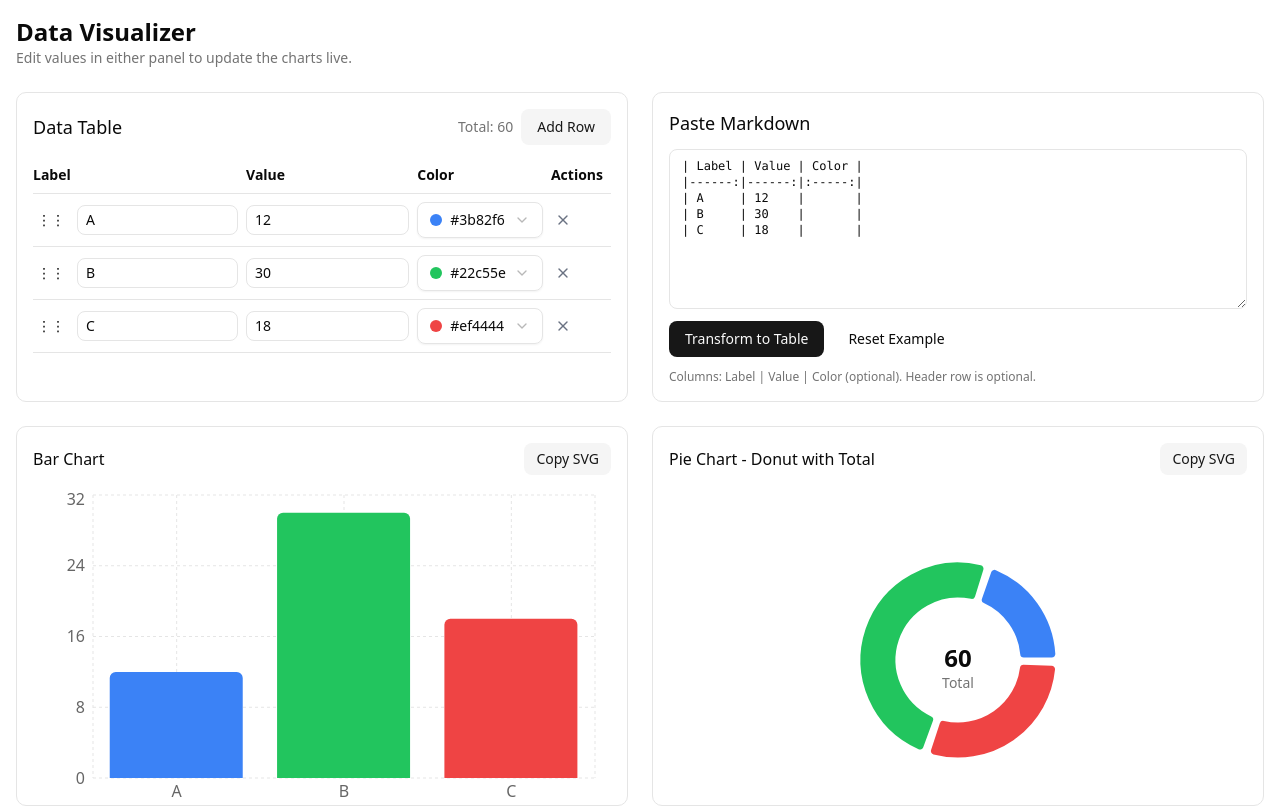
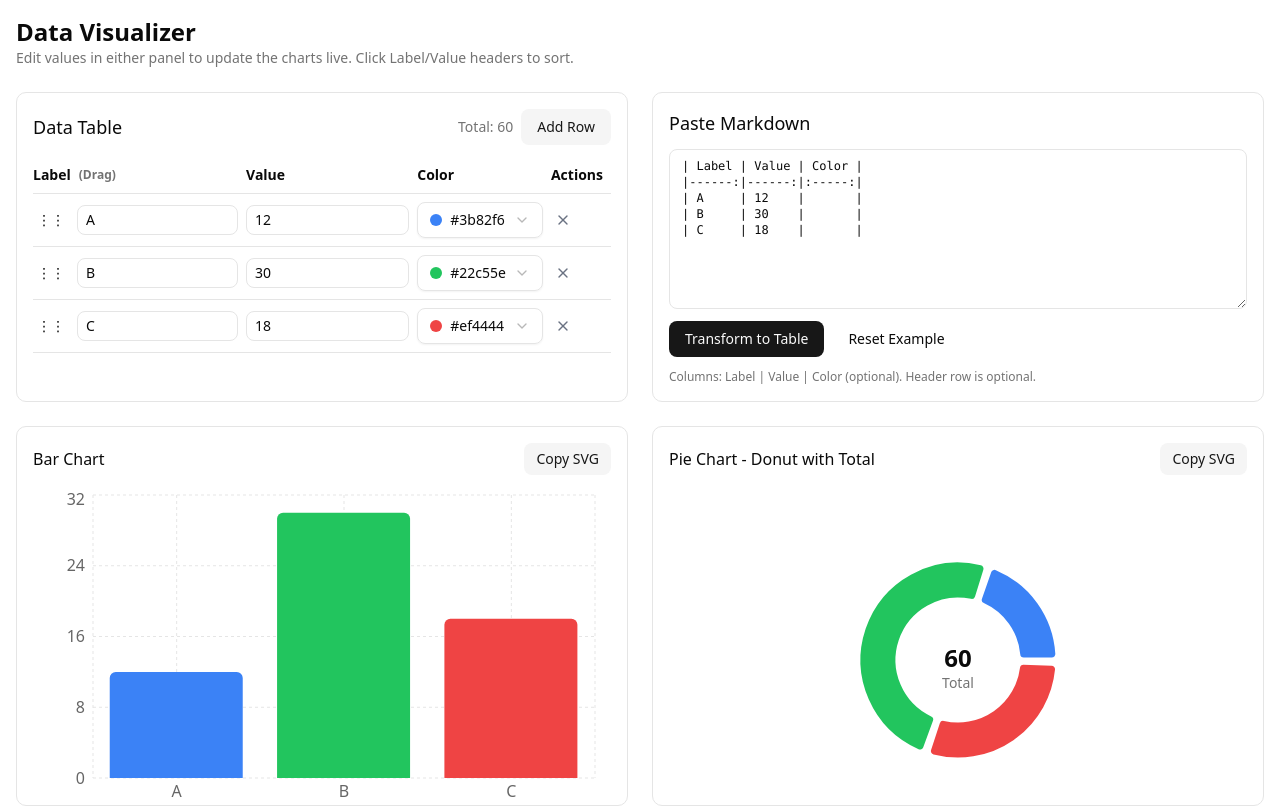
Before and after one commit to s1n-c0s/FastChart, a React (Vite) app: page / in a window 1280 px wide. Shown: the top 807 px of the page. Built offline with nearby package versions, Linux system fonts and the light colour scheme.

Commit message:
+ Sort data system

```diff
--- a/src/components/DataVisualizer.tsx
+++ b/src/components/DataVisualizer.tsx
@@ -208,6 +208,9 @@ export default function DataVisualizer() {
   const [stackedHorizontal, setStackedHorizontal] = useState(true)
   const [markdownInput, setMarkdownInput] = useState<string>(`| Label | Value | Color |\n|------:|------:|:-----:|\n| A     | 12    |       |\n| B     | 30    |       |\n| C     | 18    |       |`)
 
+  // 💡 NEW: State สำหรับการจัดเรียง
+  const [sortConfig, setSortConfig] = useState<{ key: 'label' | 'value'; direction: 'asc' | 'desc' } | null>(null)
+
   // 💡 State และ Ref สำหรับ Custom Notification
   const [showCopyNotification, setShowCopyNotification] = useState(false)
   const copyTimeoutRef = useRef<ReturnType<typeof setTimeout> | null>(null)
@@ -281,31 +284,69 @@ export default function DataVisualizer() {
   }
 
   const total = useMemo(() => data.reduce((sum, d) => sum + (isFinite(d.value) ? d.value : 0), 0), [data])
+
+  // 💡 NEW: ข้อมูลที่จัดเรียงแล้ว
+  const sortedData = useMemo(() => {
+    let sortableData = [...data]
+
+    if (sortConfig !== null) {
+      sortableData.sort((a, b) => {
+        if (a[sortConfig.key] < b[sortConfig.key]) {
+          return sortConfig.direction === 'asc' ? -1 : 1
+        }
+        if (a[sortConfig.key] > b[sortConfig.key]) {
+          return sortConfig.direction === 'asc' ? 1 : -1
+        }
+        return 0
+      })
+    }
+    // หากมีการจัดเรียง เราจะไม่ให้ dnd-kit ทำงาน ซึ่งจะทำให้อันดับคงที่
+    return sortableData
+  }, [data, sortConfig])
+
+  // 💡 NEW: ฟังก์ชันจัดการการคลิกปุ่มจัดเรียง
+  const requestSort = (key: 'label' | 'value') => {
+    let direction: 'asc' | 'desc' = 'asc'
+    if (
+      sortConfig &&
+      sortConfig.key === key &&
+      sortConfig.direction === 'asc'
+    ) {
+      direction = 'desc'
+    } else if (sortConfig && sortConfig.key === key && sortConfig.direction === 'desc') {
+       // หากคลิกซ้ำเป็นครั้งที่ 3 ให้ยกเลิกการจัดเรียง (กลับเป็น null)
+       setSortConfig(null)
+       return
+    }
+    setSortConfig({ key, direction })
+  }
+
+  // 💡 ปรับใช้ sortedData กับการคำนวณสำหรับแผนภูมิ
   const stackedData = useMemo(() => {
     const obj: Record<string, number | string> = { name: 'All' }
-    for (const d of data) {
+    for (const d of sortedData) {
       obj[d.id] = Math.max(0, isFinite(d.value) ? d.value : 0)
     }
     return [obj]
-  }, [data])
+  }, [sortedData])
   const idToLabel = useMemo(() => {
     const m = new Map<string, string>()
-    for (const d of data) m.set(d.id, d.label)
+    for (const d of sortedData) m.set(d.id, d.label)
     return m
-  }, [data])
+  }, [sortedData])
   const labelToId = useMemo(() => {
     const m = new Map<string, string>()
-    for (const d of data) m.set(d.label, d.id)
+    for (const d of sortedData) m.set(d.label, d.id)
     return m
-  }, [data])
+  }, [sortedData])
   const idToValue = useMemo(() => {
     const m = new Map<string, number>()
-    for (const d of data) m.set(d.id, Math.max(0, isFinite(d.value) ? d.value : 0))
+    for (const d of sortedData) m.set(d.id, Math.max(0, isFinite(d.value) ? d.value : 0))
     return m
-  }, [data])
+  }, [sortedData])
   const stackedSum = useMemo(() => {
-    return data.reduce((s, d) => s + Math.max(0, isFinite(d.value) ? d.value : 0), 0)
-  }, [data])
+    return sortedData.reduce((s, d) => s + Math.max(0, isFinite(d.value) ? d.value : 0), 0)
+  }, [sortedData])
 
   function StackedTooltip({ active, payload }: { active?: boolean; payload?: Array<{ name?: string; value: number } & Record<string, unknown>> }) {
     if (!active || !payload || payload.length === 0) return null
@@ -356,6 +397,9 @@ export default function DataVisualizer() {
   }
 
   function handleDragEnd(event: DragEndEvent) {
+    // ไม่อนุญาตให้ลากจัดเรียงหากกำลังอยู่ในโหมดจัดเรียง (sort)
+    if (sortConfig !== null) return
+
     const { active, over } = event
     if (over && active.id !== over.id) {
       setData(prev => {
@@ -377,11 +421,14 @@ export default function DataVisualizer() {
     })
   )
 
+  // 💡 ตัวแปรสำหรับตรวจสอบว่าควรเปิดใช้งานการลากได้หรือไม่
+  const isDndEnabled = sortConfig === null
+
   return (
     <div className="p-4 space-y-6">
       <div>
         <h1 className="text-2xl font-semibold">Data Visualizer</h1>
-        <p className="text-sm text-muted-foreground">Edit values in either panel to update the charts live.</p>
+        <p className="text-sm text-muted-foreground">Edit values in either panel to update the charts live. Click Label/Value headers to sort.</p>
       </div>
 
       <div className="grid grid-cols-1 md:grid-cols-2 gap-6">
@@ -389,7 +436,7 @@ export default function DataVisualizer() {
         {/* --- Left Panel: Data Table --- */}
         <div className="rounded-lg border p-4">
           <div className="flex items-center justify-between mb-3">
-            <h2 className="text-lg font-medium">Data Table</h2>
+            <h2 className="text-lg font-medium">Data Table {sortConfig && <span className="text-sm text-primary">(Sorted)</span>}</h2>
             <div className="flex items-center gap-2">
               <div className="text-sm text-muted-foreground">Total: {total.toLocaleString()}</div>
               <Button variant="secondary" onClick={addRow}>Add Row</Button>
@@ -399,20 +446,57 @@ export default function DataVisualizer() {
             <table className="w-full text-sm">
               <thead>
                 <tr className="border-b">
-                  <th className="text-left py-2 pr-2 min-w-[160px]">Label</th>
-                  <th className="text-left py-2 pr-2 min-w-[120px]">Value</th>
+                  <th className="text-left py-2 pr-2 min-w-[160px]">
+                    {/* 💡 Sort Button สำหรับ Label */}
+                    <button
+                      className="inline-flex items-center gap-1 font-semibold hover:text-foreground/80 transition-colors"
+                      onClick={() => requestSort('label')}
+                      aria-label="Sort by Label"
+                    >
+                      Label
+                      {sortConfig?.key === 'label' && (
+                         // แสดงไอคอนลูกศรขึ้นหรือลง
+                        <span aria-hidden="true">
+                          {sortConfig.direction === 'asc' ? '↑' : '↓'}
+                        </span>
+                      )}
+                      {isDndEnabled && <span className="text-xs text-muted-foreground ml-1">(Drag)</span>}
+                    </button>
+                  </th>
+                  <th className="text-left py-2 pr-2 min-w-[120px]">
+                    {/* 💡 Sort Button สำหรับ Value */}
+                    <button
+                      className="inline-flex items-center gap-1 font-semibold hover:text-foreground/80 transition-colors"
+                      onClick={() => requestSort('value')}
+                      aria-label="Sort by Value"
+                    >
+                      Value
+                      {sortConfig?.key === 'value' && (
+                         // แสดงไอคอนลูกศรขึ้นหรือลง
+                        <span aria-hidden="true">
+                          {sortConfig.direction === 'asc' ? '↑' : '↓'}
+                        </span>
+                      )}
+                    </button>
+                  </th>
                   <th className="text-left py-2 pr-2 min-w-[120px]">Color</th>
                   <th className="text-left py-2 pr-2">Actions</th>
                 </tr>
               </thead>
               <tbody>
+                {/* 💡 ห่อด้วย DndContext เพื่อให้สามารถลากได้เมื่อไม่ได้จัดเรียง */}
                 <DndContext
                   sensors={sensors}
                   collisionDetection={closestCenter}
                   onDragEnd={handleDragEnd}
+                  // ปิดการใช้งาน DndContext เมื่อกำลังจัดเรียงอยู่
+                  // หากมีการจัดเรียง (sortConfig !== null) เราจะไม่ใช้ DND เพราะอันดับจะถูกกำหนดโดย sortedData
+                  // แต่เรายังต้องคง DndContext ไว้เพื่อใช้ SortableRow
+                  // เราจัดการการปิดการลากภายใน handleDragEnd แทน
                 >
-                  <SortableContext items={data.map(d => d.id)} strategy={verticalListSortingStrategy}>
-                    {data.map(row => (
+                  {/* 💡 ใช้ sortedData ใน SortableContext และ map */}
+                  <SortableContext items={sortedData.map(d => d.id)} strategy={verticalListSortingStrategy}>
+                    {sortedData.map(row => (
                       <SortableRow
                         key={row.id}
                         row={row}
@@ -447,13 +531,18 @@ export default function DataVisualizer() {
                 onClick={() => {
                   const rows = parseMarkdownTable(markdownInput)
                   if (rows.length) setData(rows)
+                  // หากมีการนำเข้าข้อมูลใหม่ ให้ยกเลิกการจัดเรียง
+                  setSortConfig(null)
                 }}
               >
                 Transform to Table
               </Button>
               <Button
                 variant="ghost"
-                onClick={() => setMarkdownInput('| Label | Value | Color |\n|------:|------:|:-----:|\n| A     | 12    |       |\n| B     | 30    |       |\n| C     | 18    |       |')}
+                onClick={() => {
+                  setMarkdownInput('| Label | Value | Color |\n|------:|------:|:-----:|\n| A     | 12    |       |\n| B     | 30    |       |\n| C     | 18    |       |')
+                  setSortConfig(null)
+                }}
               >
                 Reset Example
               </Button>
@@ -473,13 +562,14 @@ export default function DataVisualizer() {
             <Button size="sm" variant="secondary" onClick={() => copyChartSvg(barCardRef.current)} aria-label="Copy Bar Chart as SVG">Copy SVG</Button>
           </div>
           <ResponsiveContainer width="100%" height="95%">
-            <BarChart data={data} margin={{ top: 8, right: 16, bottom: 8, left: 0 }}>
+            {/* 💡 ใช้ sortedData */}
+            <BarChart data={sortedData} margin={{ top: 8, right: 16, bottom: 8, left: 0 }}>
               <CartesianGrid strokeDasharray="3 3" className="stroke-border" />
               <XAxis dataKey="label" tickLine={false} axisLine={false} />
               <YAxis tickLine={false} axisLine={false} />
               <Tooltip />
               <Bar dataKey="value" radius={[6, 6, 0, 0]}>
-                {data.map((entry) => (
+                {sortedData.map((entry) => (
                   <Cell key={entry.id} fill={entry.color} />
                 ))}
               </Bar>
@@ -496,7 +586,8 @@ export default function DataVisualizer() {
             <PieChart>
               <Tooltip />
               <Pie
-                data={data}
+                // 💡 ใช้ sortedData
+                data={sortedData}
                 dataKey="value"
                 nameKey="label"
                 cx="50%"
@@ -507,7 +598,7 @@ export default function DataVisualizer() {
                 cornerRadius={6}
                 strokeWidth={5}
               >
-                {data.map((entry) => (
+                {sortedData.map((entry) => (
                   <Cell key={entry.id} fill={entry.color} />
                 ))}
 
@@ -562,7 +653,7 @@ export default function DataVisualizer() {
         </div>
         <ResponsiveContainer width="100%" height="90%">
           <BarChart
-            data={stackedData}
+            data={stackedData} // ใช้ stackedData ที่คำนวณจาก sortedData
             stackOffset="expand"
             margin={{ top: 8, right: 16, bottom: 8, left: 0 }}
             layout={stackedHorizontal ? 'vertical' : 'horizontal'}
@@ -580,7 +671,8 @@ export default function DataVisualizer() {
               </>
             )}
             <Tooltip content={<StackedTooltip />} />
-            {data.map((d) => (
+            {/* 💡 ใช้ sortedData */}
+            {sortedData.map((d) => (
               <Bar key={d.id} dataKey={d.id} stackId="one" name={d.label}>
                 <Cell fill={d.color} />
               </Bar>
@@ -595,7 +687,8 @@ export default function DataVisualizer() {
           <Button size="sm" variant="secondary" onClick={() => copyChartSvg(lineCardRef.current)} aria-label="Copy Line Chart as SVG">Copy SVG</Button>
         </div>
         <ResponsiveContainer width="100%" height="95%">
-          <LineChart data={data} margin={{ top: 8, right: 16, bottom: 8, left: 0 }}>
+          {/* 💡 ใช้ sortedData */}
+          <LineChart data={sortedData} margin={{ top: 8, right: 16, bottom: 8, left: 0 }}>
             <CartesianGrid strokeDasharray="3 3" className="stroke-border" />
             <XAxis dataKey="label" tickLine={false} axisLine={false} />
             <YAxis tickLine={false} axisLine={false} />
```
